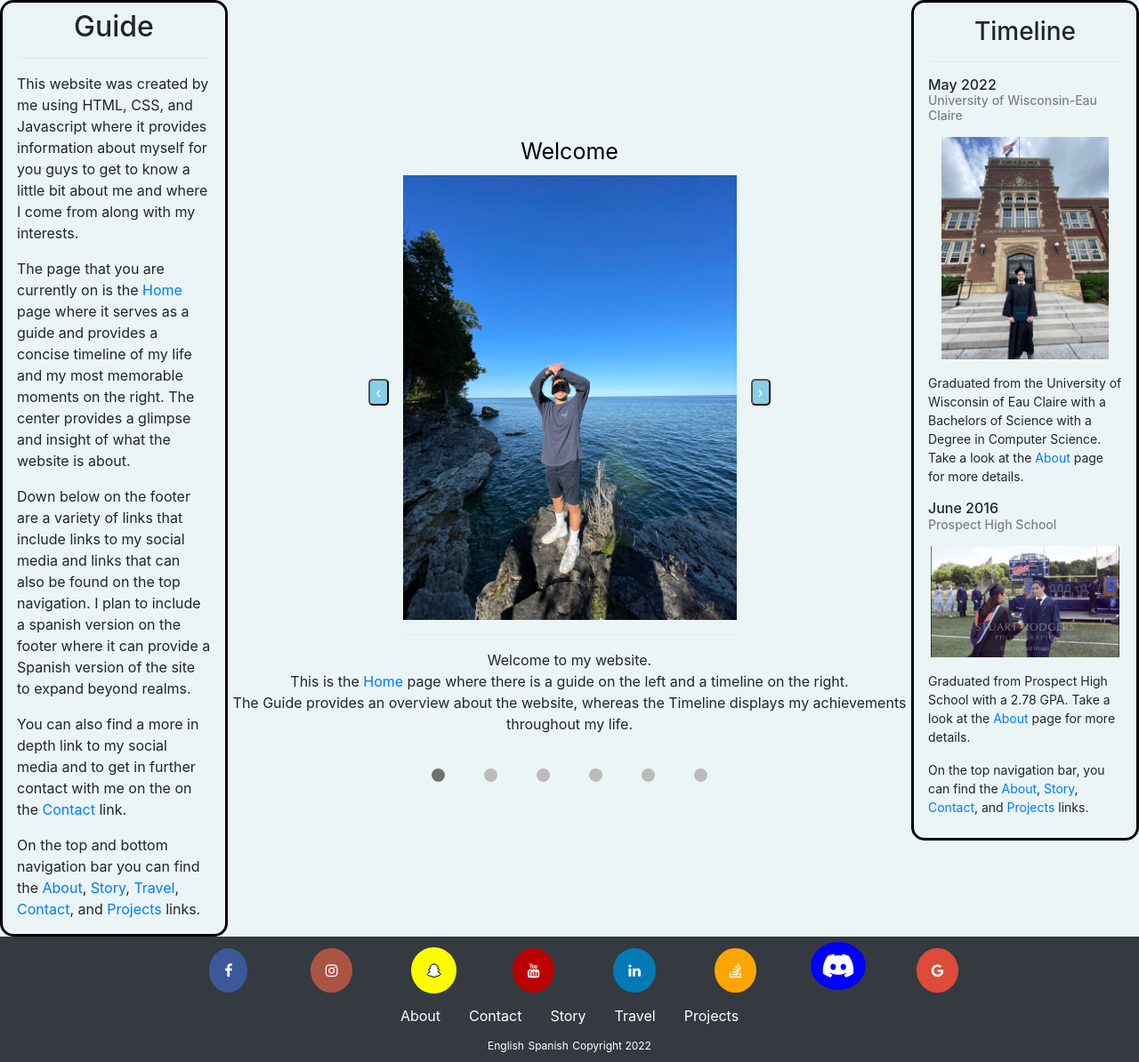
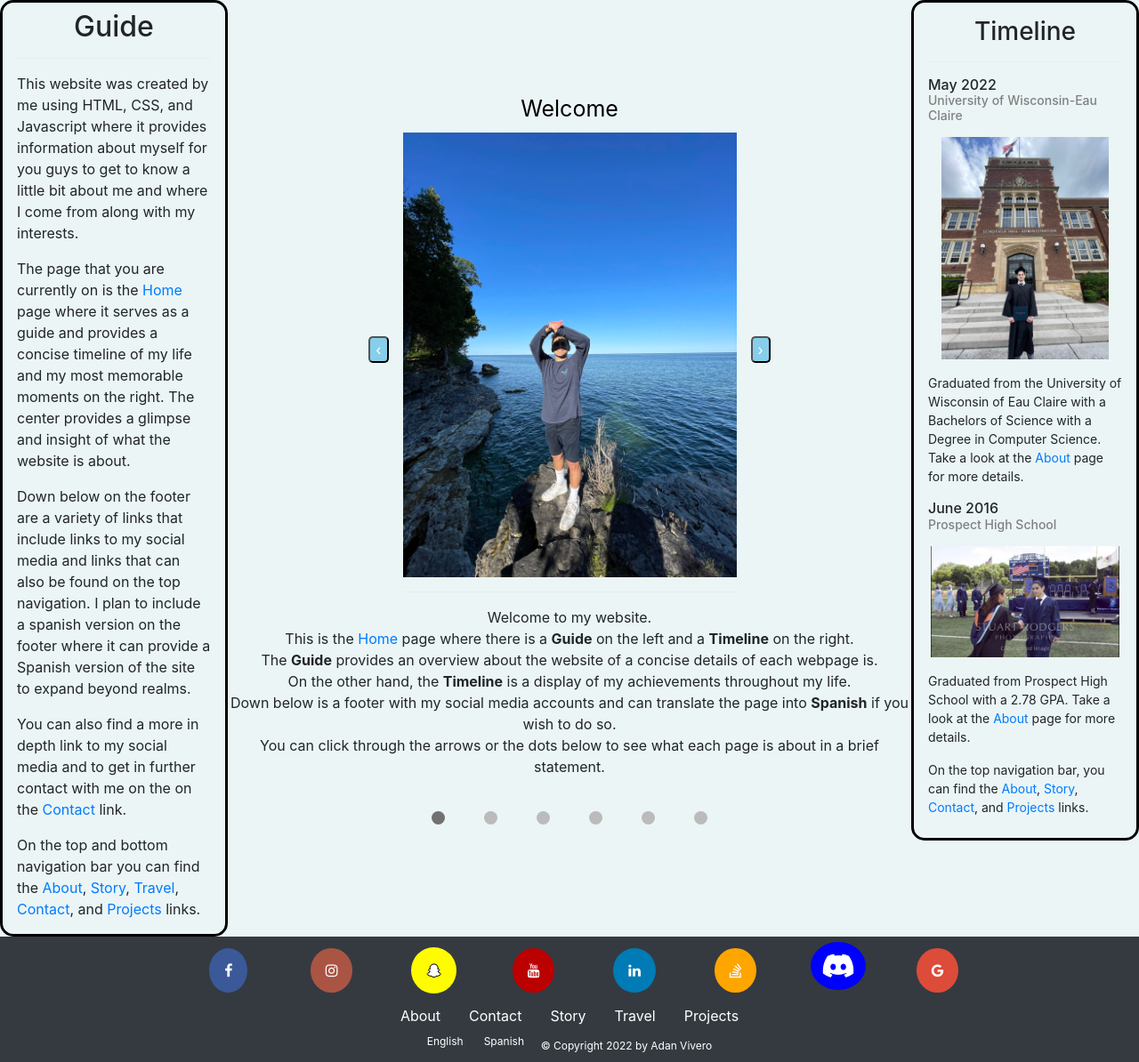
Before and after one commit to viveroa2291/adanvivero, a PHP site: page / in a window 1280 px wide. Shown: the part 48-1242 px from the top of the page at 89% size. Run offline with PHP 8.4, Linux system fonts and the light colour scheme; some libraries are stand-ins or nearby versions.

Commit message:
Update
Added some styling on the footer.

```diff
--- a/CSS/styles.css
+++ b/CSS/styles.css
@@ -476,4 +476,34 @@ a.footer-link:hover:before {
 }
 .copyright {
     font-size: 12px;
+    margin-left: 8rem;
 }
+.english:hover, .spanish:hover{
+    text-decoration: none;
+    color: white;
+}
+.english {
+    position: absolute;
+    font-size: 12px;
+}
+.spanish {
+    position: absolute;
+    font-size: 12px;
+    margin-left: 4rem;
+}
+.english:before, .spanish:before{
+      content: "";
+      position: absolute;
+      width: 100%;
+      height: 2px;
+      bottom: 0;
+      left: 0;
+      background-color: white;
+      visibility: hidden;
+      transform: scaleX(0);
+      transition: all 0.5s ease-in-out;
+}
+.english:hover:before, .spanish:hover::before {
+    visibility: visible;
+    transform: scaleX(.75);
+}
--- a/about.html
+++ b/about.html
@@ -65,7 +65,9 @@
             <a class="nav-link text-white footer-link" href="projects.html">Projects</a>
         </div>
         <div>
-            <span class="copyright">Copyright <script>document.write(new Date().getFullYear());</script></span>
+            <span class="english" onclick="currentSlide(5)">English</span>
+            <span class="spanish" onclick="currentSlide(6)">Spanish</span>
+            <span class="copyright">© Copyright <script>document.write(new Date().getFullYear());</script> by Adan Vivero</span>
         </div>
 </footer>
 <script src="about.js"></script>
--- a/contact.html
+++ b/contact.html
@@ -75,7 +75,9 @@
             <a class="nav-link text-white footer-link" href="projects.html">Projects</a>
         </div>
         <div>
-            <span class="copyright">Copyright <script>document.write(new Date().getFullYear());</script></span>
+            <span class="english" onclick="currentSlide(5)">English</span>
+            <span class="spanish" onclick="currentSlide(6)">Spanish</span>
+            <span class="copyright">© Copyright <script>document.write(new Date().getFullYear());</script> by Adan Vivero</span>
         </div>
 </footer>
 </body>
--- a/home.js
+++ b/home.js
@@ -6,14 +6,14 @@ const dot = document.getElementsByClassName('dot');
 const images = document.getElementById('main-image');
 
 const headerTitles = ["Welcome", "About", "Contact", "Story", "Travel", "Projects"];
-const headerDescritpions = ["Welcome to my website. <br> This is the <a class='home-links' href='index.html'>Home</a> page where there is a guide on the left and a timeline on the right. <br> The Guide provides an overview about the website, whereas the Timeline displays my achievements throughout my life.",
+const headerDescritpions = ["Welcome to my website. <br> This is the <a class='home-links' href='index.html'>Home</a> page where there is a <b>Guide</b> on the left and a <b>Timeline</b> on the right. <br> The <b>Guide</b> provides an overview about the website of a concise details of each webpage is. <br> On the other hand, the <b>Timeline</b> is a display of my achievements throughout my life. <br> Down below is a footer with my social media accounts and can translate the page into <b>Spanish</b> if you wish to do so. <br> You can click through the arrows or the dots below to see what each page is about in a brief statement.",
 "In the <a class='home-links' href='about.html'>About</a> page, it dives into further in my life on a deeper level where you can read about me. <br> It can be referenced as a biography.",
 "In the <a class='home-links' href='contact.html'>Contact</a> page, it provides my social media platforms that can also be found in the footer. <br> The only difference is that you can see my usernames versus just having it linked.",
 "In the <a class='home-links' href='story.html'>Story</a> page, it provides an overview of my story as a programmer and what the hardships that I endured in programming. <br> It also provides an overview of what I have been working on <br> and an in depth about me.",
 "In the <a class='home-links' href='travel.html'>Travel</a> page, it will show images of my places that I have traveled and some stories. <br> Important to point out, I enjoy traveling a lot and visiting different locations.",
 "In the <a class='home-links' href='projects.html'>Projects</a> page, it will provide projects that I have been working on <br> and what I plan on working on in the future. <br> I enjoy working on projects of my own in my free time."];
-const linkTitles = ["index.html", "about.html", "contact.html", "story.html","travel.html", "projects.html"];
-const imageSource = ["images/doorCounty.jpeg", "images/doorCountyBoat.jpeg", "", "", "images/schofieldHall.jpeg", "home-images/projects.jpeg"];
+const linkTitles = ["index.html", "about.html", "contact.html", "story.html", "travel.html", "projects.html"];
+const imageSource = ["images/doorCounty.jpeg", "images/doorCountyBoat.jpeg", "home-images/dock.jpeg", "images/schofieldHall.jpeg","home-images/moab.jpeg", "home-images/projects.jpeg"];
 let s = 0;
 
 function advance(delta) {
--- a/index.html
+++ b/index.html
@@ -102,9 +102,9 @@
             <a class="nav-link text-white footer-link" href="projects.html">Projects</a>
         </div>
         <div>
-            <span class="copyright" onclick="currentSlide(5)">English</span>
-            <span class="copyright" onclick="currentSlide(6)">Spanish</span>
-            <span class="copyright">Copyright <script>document.write(new Date().getFullYear());</script></span>
+            <span class="english" onclick="currentSlide(5)">English</span>
+            <span class="spanish" onclick="currentSlide(6)">Spanish</span>
+            <span class="copyright">© Copyright <script>document.write(new Date().getFullYear());</script> by Adan Vivero</span>
         </div>
     </footer>
     <script src="home.js"></script>
--- a/projects.html
+++ b/projects.html
@@ -52,7 +52,9 @@
             <a class="nav-link text-white footer-link" href="projects.html">Projects</a>
         </div>
         <div>
-            <span class="copyright">Copyright <script>document.write(new Date().getFullYear());</script></span>
+            <span class="english" onclick="currentSlide(5)">English</span>
+            <span class="spanish" onclick="currentSlide(6)">Spanish</span>
+            <span class="copyright">© Copyright <script>document.write(new Date().getFullYear());</script> by Adan Vivero</span>
         </div>
 </footer>
 </body>
--- a/story.html
+++ b/story.html
@@ -53,7 +53,9 @@
             <a class="nav-link text-white footer-link" href="projects.html">Projects</a>
         </div>
         <div>
-            <span class="copyright">Copyright <script>document.write(new Date().getFullYear());</script></span>
+            <span class="english" onclick="currentSlide(5)">English</span>
+            <span class="spanish" onclick="currentSlide(6)">Spanish</span>
+            <span class="copyright">© Copyright <script>document.write(new Date().getFullYear());</script> by Adan Vivero</span>
         </div>
 </footer>
 </body>
--- a/travel.html
+++ b/travel.html
@@ -52,7 +52,9 @@
             <a class="nav-link text-white footer-link" href="projects.html">Projects</a>
         </div>
         <div>
-            <span class="copyright">Copyright <script>document.write(new Date().getFullYear());</script></span>
+            <span class="english" onclick="currentSlide(5)">English</span>
+            <span class="spanish" onclick="currentSlide(6)">Spanish</span>
+            <span class="copyright">© Copyright <script>document.write(new Date().getFullYear());</script> by Adan Vivero</span>
         </div>
 </footer>
 </body>
```
Also changed, not shown: CSS/home.css (line endings or trailing spaces), home-images/dock.jpeg (added), home-images/moab.jpeg (added).
